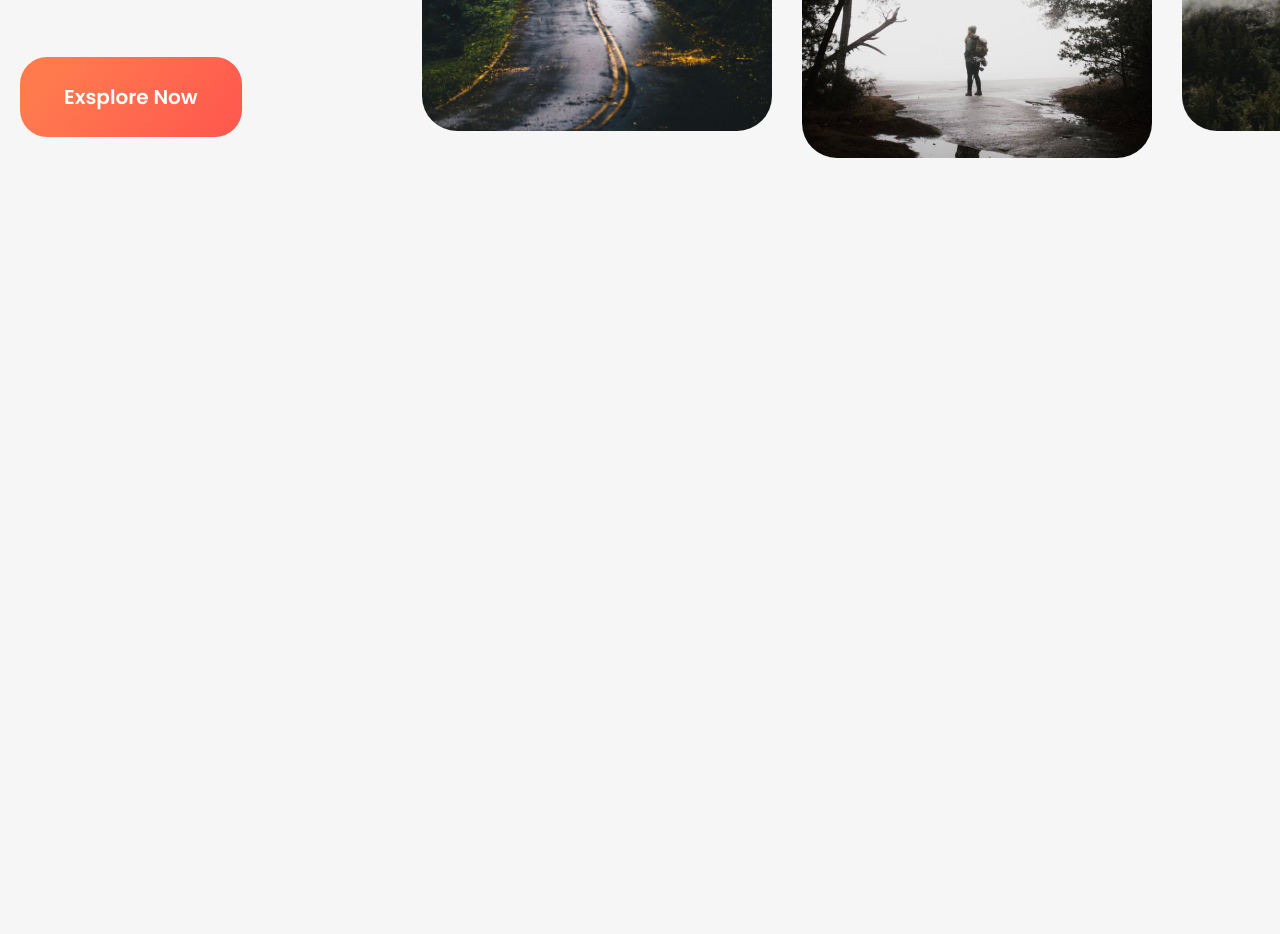
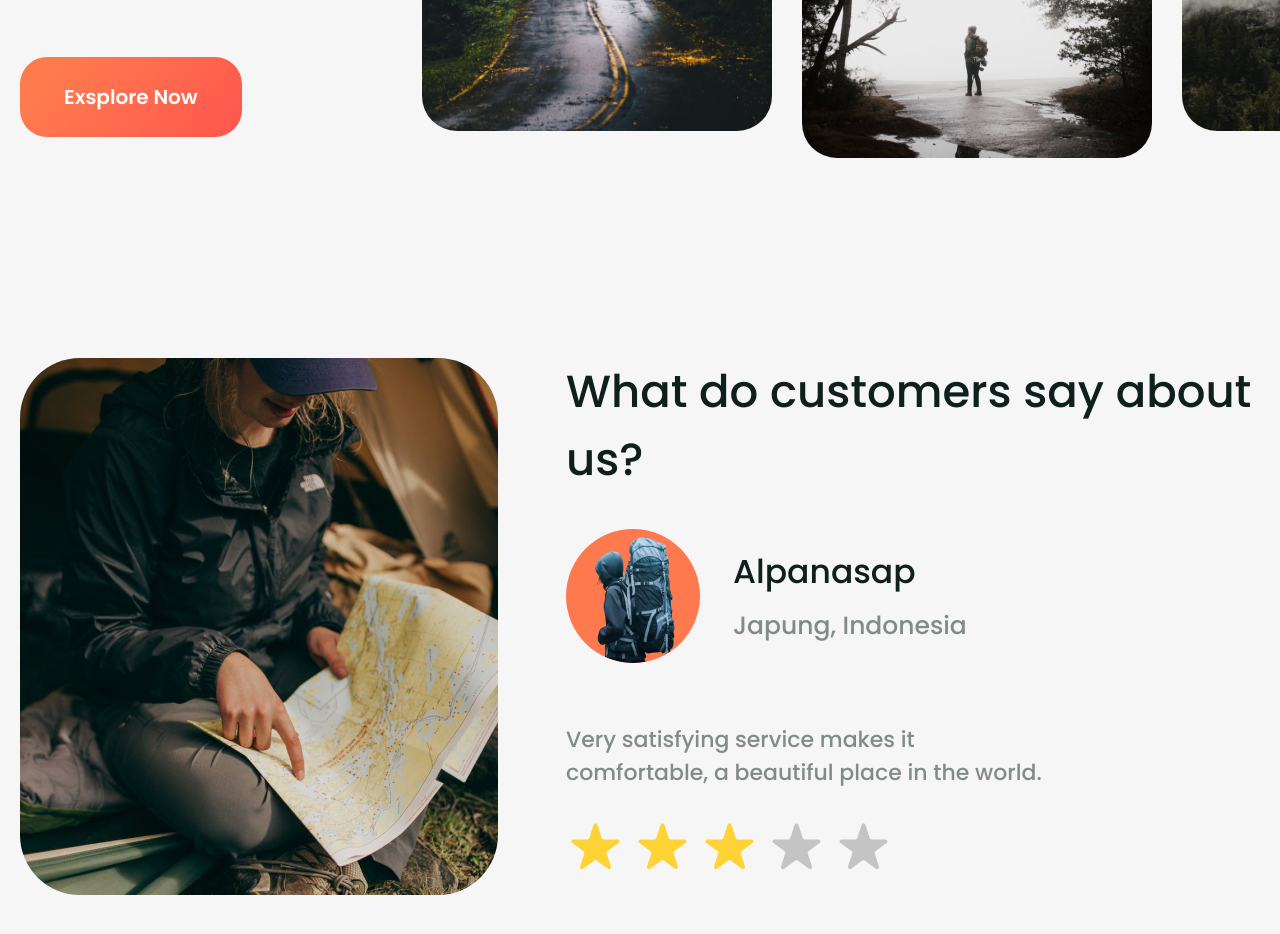
Before and after one commit to AKulzhebaev/GoTrip, a plain HTML site: page index.html in a window 1280 px wide. Shown: the part 1334-2268 px from the top of the page. Before the commit the page ends 1592 px from the top, so only its background shows below. Drawn offline with nearby package versions, Linux system fonts and the light colour scheme.

Commit message:
Добавил секцию customers1~

```diff
--- a/index.html
+++ b/index.html
@@ -91,6 +91,38 @@
          </div>
 
       </section>
+
+      <section class="customers">
+         <div class="container">
+            <div class="customers__row">
+               <div class="customers__img">
+                  <img src="./img/customers/customers.jpg" alt="">
+               </div>
+               <div class="customers__content">
+                  <h2 class="customers__title">
+                     What do customers say about us?
+                  </h2>
+                  <div class="rewiev">
+                     <div class="rewiev__client">
+                        <div class="rewiev__client-avatar">
+                           <img src="./img/customers/user-avatar.png" alt="">
+                        </div>
+                        <div class="rewiev__client-desc">
+                           <h3 class="rewiev__client-name">Alpanasap</h3>
+                           <p class="rewiev__client-country">Japung, Indonesia</p>
+                        </div>
+                     </div>
+                     <div class="rewiev__text">
+                        <p>Very satisfying service makes it comfortable, a beautiful place in the world. </p>
+                     </div>
+                     <div class="rewiev__rating">
+                        <img src="./img/customers/stars-rating.svg" alt="">
+                     </div>
+                  </div>
+               </div>
+            </div>
+         </div>
+      </section>
    </main>
 
    <script src="https://cdnjs.cloudflare.com/ajax/libs/jquery/3.7.0/jquery.min.js" integrity="sha512-3gJwYpMe3QewGELv8k/BX9vcqhryRdzRMxVfq6ngyWXwo03GFEzjsUm8Q7RZcHPHksttq7/GFoxjCVUjkjvPdw==" crossorigin="anonymous" referrerpolicy="no-referrer"></script>
--- a/js/main.js
+++ b/js/main.js
@@ -10,7 +10,6 @@ owl.owlCarousel({
 });
 
 $('.slider__btn--prev').click(function() {
-
    owl.trigger('prev.owl.carousel');
 })
 
--- a/style/main.css
+++ b/style/main.css
@@ -67,7 +67,7 @@ body {
   align-items: center;
   column-gap: 80px;
   margin-bottom: 95px;
-  list-style-type: none;
+
 }
 
 .nav a {
@@ -310,3 +310,69 @@ body {
   z-index: 9;
   transform: translateY(-50%);
 }
+
+/* customers */
+.customers {
+  padding: 100px 0 133px;
+}
+
+.customers__row {
+  display: flex;
+  column-gap: 68px;
+}
+
+.customers__img {
+  min-width: 478px;
+}
+
+.customers__img img {
+  border-radius: 60px;
+}
+
+.customers__content {
+}
+.customers__title {
+  font-size: 45px;
+  font-weight: 500;
+  margin-bottom: 35px;
+}
+
+.rewiev{
+max-width: 490px;
+}
+
+.rewiev__client {
+  display: flex;
+  align-items: center;
+  column-gap: 33px;
+  margin-bottom: 60px;
+}
+
+.rewiev__client-avatar {
+  overflow: hidden;
+  border-radius: 50%;
+  width: 134px;
+  height: 134px;
+  background-color: #FF794E;
+}
+
+.rewiev__client-desc {
+
+}
+.rewiev__client-name {
+  font-size: 33px;
+  font-weight: 500;
+  margin-bottom: 10px;
+}
+.rewiev__client-country {
+  font-size: 25px;
+  color: var(--color-text);
+}
+.rewiev__text {
+  margin-bottom: 30px;
+  color: var(--color-text);
+  font-size: 22px;
+  font-weight: 500;
+}
+.rewiev__rating {
+}
--- a/style/reset.css
+++ b/style/reset.css
@@ -34,6 +34,7 @@ h1, h2, h3, h4, h5, h6, p {
 
 ul, ul li {
 	list-style: none;
+	list-style-type: none;
 }
 
 img {
```
